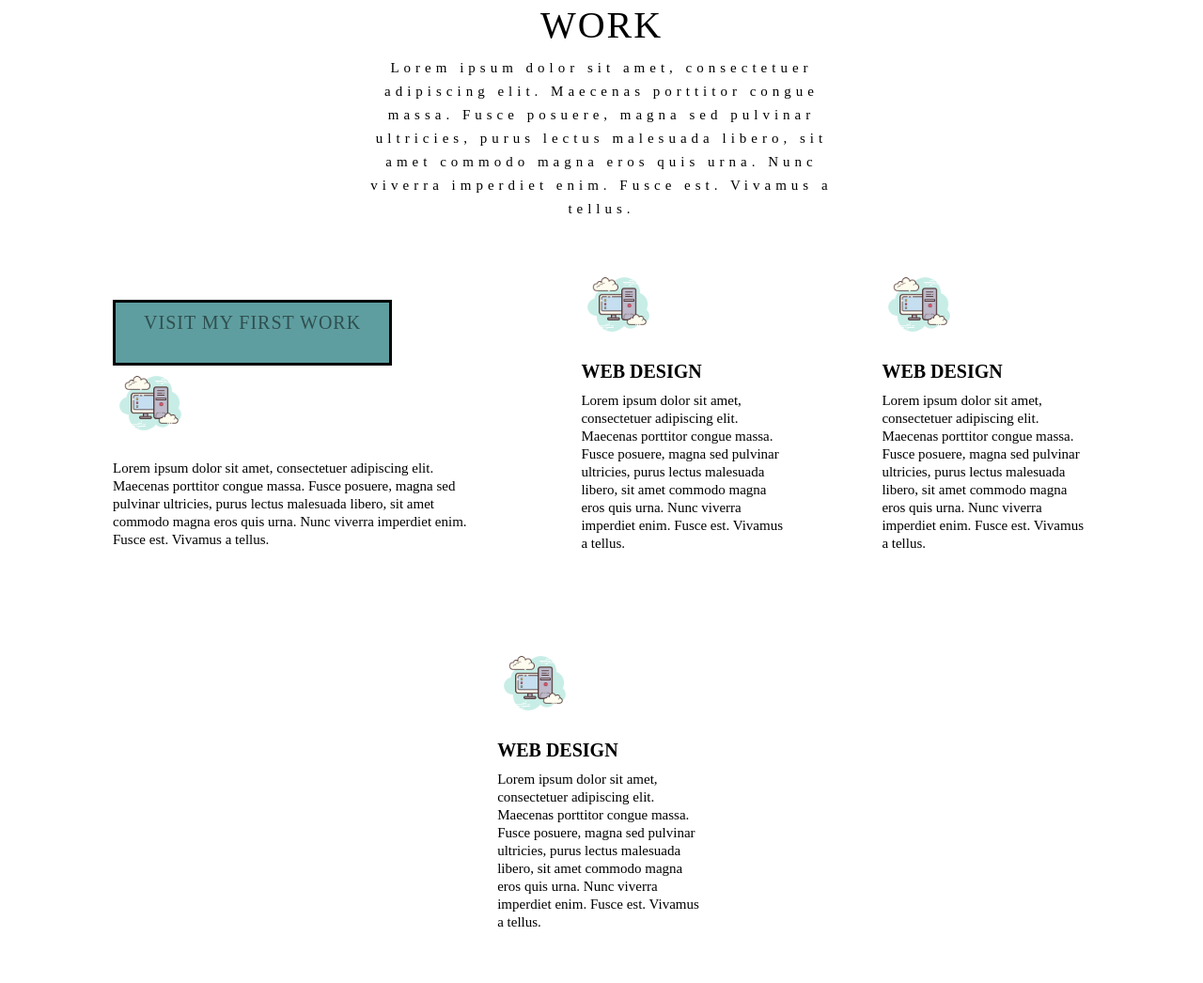
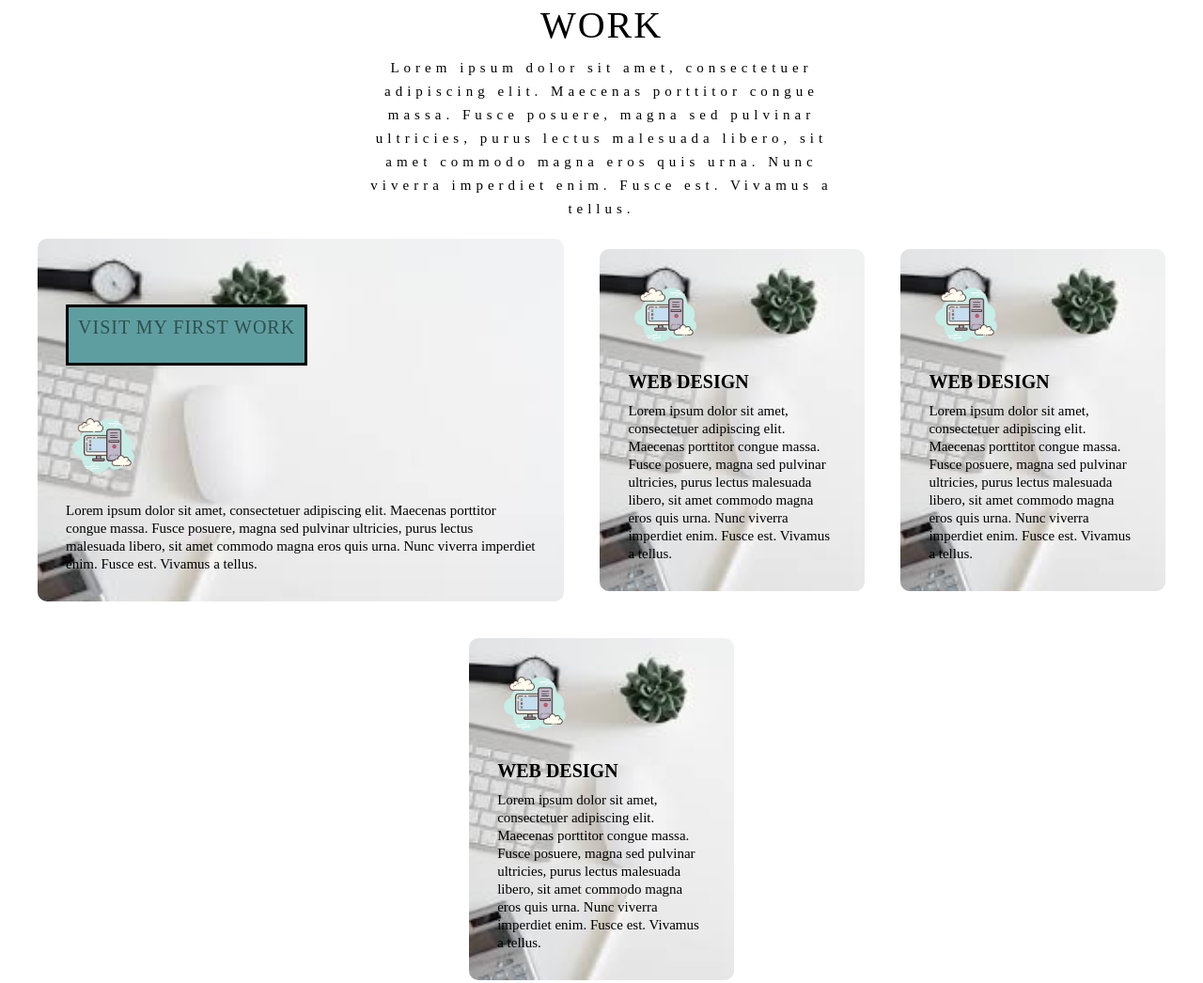
Before and after one commit to meskyA/portfolio, a plain HTML site: page index.html in a window 1280 px wide. Shown: the part 897-1943 px from the top of the page at 94% size. Drawn offline with Linux system fonts and the light colour scheme.

Commit message:
changes size of first box and button

```diff
--- a/assets/css/styles.css
+++ b/assets/css/styles.css
@@ -74,7 +74,7 @@ p {
 }
 /* Style for Hero section */
 #hero {
-    background-image: url(./images/images.jpeg);
+    background-image: url('../images/images.jpeg');
     background-size: cover;
     background-position: top center;
     position: relative;
@@ -168,9 +168,10 @@ p {
     padding: 30px;
     border-radius: 10px;
     margin: 10px 5%;
-    background: url(./images/images-1.jpeg);
+    background: url(../images/images-1.jpeg);
     background-size: cover;
 }
+/* Work-item Individually styled */
 #work .work-item::after {
     position: absolute;
     left: 0;
@@ -189,10 +190,11 @@ p {
     margin-bottom: 10px;
     text-transform: uppercase;
 }
+/* First work styled to appear larger that the others */
 #work .work-item .first-box{
     display: flex;
-    width: 400px;
-    height: 100px;
+    width: 500px;
+    height: 150px;
 }
 #work .work-item p {
     color: black;
@@ -209,14 +211,16 @@ p {
 /* Style button inside the first-work box */
 .first-box .cta {
     display: inline-block;
-    padding: 10px 30px;
+    padding: 10px 10px;
     color:darkslategray;
     background-color:cadetblue;
     border: 3px solid black;
     font-size: 2rem;
+    justify-content: center;
     text-transform: uppercase;
     letter-spacing: .1rem;
-    margin-top: 30px;
+    margin-top: 40px;
+    margin-bottom: 45px;
     transition: .3s ease;
     transition-property: background-color, color;
 }
```
